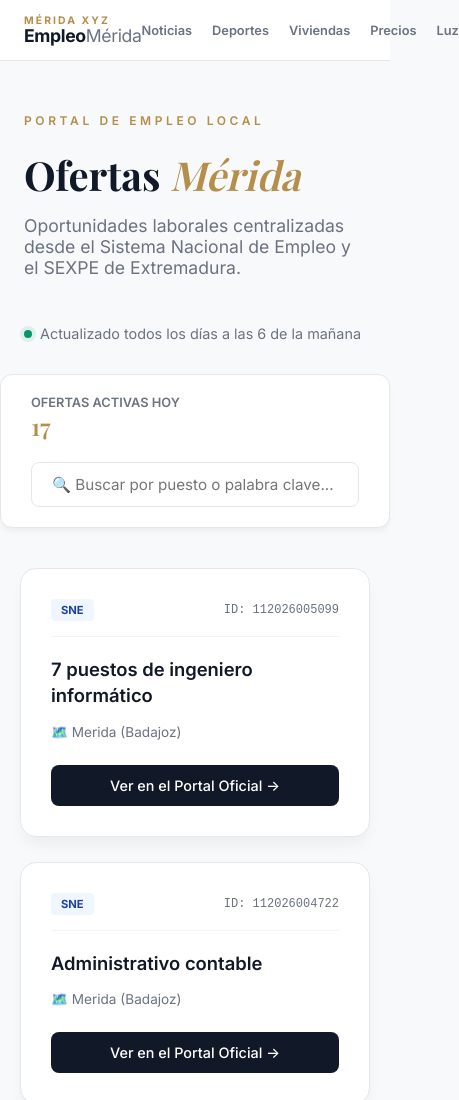
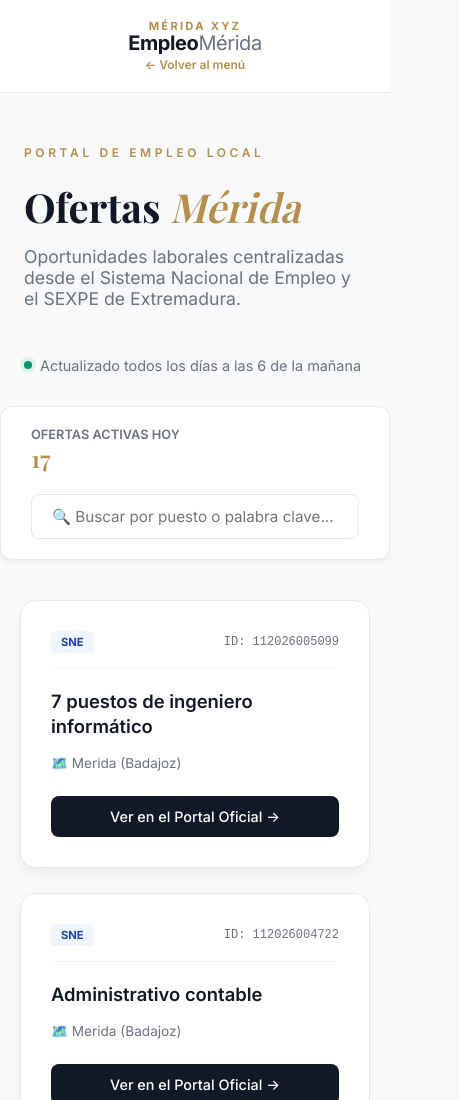
Before and after one commit to fud0dev/EmpleoMerida, a plain HTML site: page docs/index.html in a window 390 px wide. Shown: the top 1100 px of the page, 459 px wide, since content can reach past the window. Drawn offline with nearby package versions, Linux system fonts and the light colour scheme; a web font is replaced by a local one.

Commit message:
Update index.html

```diff
--- a/docs/index.html
+++ b/docs/index.html
@@ -1,5 +1,6 @@
 <!DOCTYPE html>
 <html lang="es">
+
 <head>
     <meta charset="UTF-8">
     <meta name="viewport" content="width=device-width, initial-scale=1.0">
@@ -7,7 +8,9 @@
     <link rel="icon" type="image/png"
         href="https://merida.es/wp-content/uploads/2021/06/xcropped-favicon-32x32.png.pagespeed.ic.4twhV4Os1c.png" />
     <!-- Fuentes Premium -->
-    <link href="https://fonts.googleapis.com/css2?family=Inter:wght@300;400;500;600;700&family=Playfair+Display:ital,wght@0,600;0,700;1,600&display=swap" rel="stylesheet">
+    <link
+        href="https://fonts.googleapis.com/css2?family=Inter:wght@300;400;500;600;700&family=Playfair+Display:ital,wght@0,600;0,700;1,600&display=swap"
+        rel="stylesheet">
     <style>
         :root {
             --bg-body: #f8f9fa;
@@ -28,23 +31,120 @@
         }
 
         /* ── Header Unificado ── */
-        .site-header { background: white; border-bottom: 1px solid var(--border); position: sticky; top: 0; z-index: 500; }
-        .header-inner-nav { max-width: 1100px; margin: 0 auto; padding: 0 1.5rem; height: 60px; display: flex; align-items: center; justify-content: space-between; }
-        .brand { display: flex; flex-direction: column; text-decoration: none; color: inherit; line-height: 1.1; }
-        .brand-xyz { font-size: .65rem; font-weight: 700; text-transform: uppercase; letter-spacing: .2em; color: var(--gold); }
-        .brand-title { font-size: 1.1rem; font-weight: 800; letter-spacing: -.02em; }
-        .brand-title em { font-style: normal; font-weight: 400; color: var(--text-soft); }
+        .site-header {
+            background: white;
+            border-bottom: 1px solid var(--border);
+            position: sticky;
+            top: 0;
+            z-index: 500;
+        }
 
-        .nav-links { display: flex; gap: 1.25rem; }
-        .nav-links a { font-size: .8rem; font-weight: 600; text-decoration: none; color: var(--text-soft); transition: color .2s; }
-        .nav-links a:hover { color: var(--text-main); }
+        .header-inner-nav {
+            max-width: 1100px;
+            margin: 0 auto;
+            padding: 0 1.5rem;
+            height: 60px;
+            display: flex;
+            align-items: center;
+            justify-content: space-between;
+        }
+
+        .brand {
+            display: flex;
+            flex-direction: column;
+            text-decoration: none;
+            color: inherit;
+            line-height: 1.1;
+        }
+
+        .brand-xyz {
+            font-size: .65rem;
+            font-weight: 700;
+            text-transform: uppercase;
+            letter-spacing: .2em;
+            color: var(--gold);
+        }
+
+        .brand-title {
+            font-size: 1.1rem;
+            font-weight: 800;
+            letter-spacing: -.02em;
+        }
+
+        .brand-title em {
+            font-style: normal;
+            font-weight: 400;
+            color: var(--text-soft);
+        }
+
+        .nav-links {
+            display: flex;
+            gap: 1.25rem;
+        }
+
+        .nav-links a {
+            font-size: .8rem;
+            font-weight: 600;
+            text-decoration: none;
+            color: var(--text-soft);
+            transition: color .2s;
+        }
+
+        .nav-links a:hover {
+            color: var(--text-main);
+        }
+
+        .back-to-menu {
+            display: none;
+            font-size: 0.75rem;
+            font-weight: 600;
+            color: var(--gold);
+            text-decoration: none;
+            margin-top: 0.25rem;
+            transition: opacity 0.2s;
+        }
+
+        .back-to-menu:hover {
+            opacity: 0.8;
+        }
 
         /* HEADER (Hero) */
-        .header-hero { text-align: left; max-width: 1100px; margin: 3rem auto 2rem; padding: 0 1.5rem; }
-        .header-hero h1 { font-family: 'Playfair Display', serif; font-size: clamp(2.5rem, 5vw, 4rem); color: var(--text-main); margin: 10px 0; line-height: 1.1; }
-        .header-hero h1 span { font-style: italic; color: var(--gold); font-weight: 400; }
-        .subtitle { font-size: 1.1rem; color: var(--text-soft); max-width: 600px; }
-        .tag-portal { display: inline-block; font-size: 0.75rem; letter-spacing: 0.3em; text-transform: uppercase; color: var(--gold); margin-bottom: 15px; font-weight: 600; }
+        .header-hero {
+            text-align: left;
+            max-width: 1100px;
+            margin: 3rem auto 2rem;
+            padding: 0 1.5rem;
+        }
+
+        .header-hero h1 {
+            font-family: 'Playfair Display', serif;
+            font-size: clamp(2.5rem, 5vw, 4rem);
+            color: var(--text-main);
+            margin: 10px 0;
+            line-height: 1.1;
+        }
+
+        .header-hero h1 span {
+            font-style: italic;
+            color: var(--gold);
+            font-weight: 400;
+        }
+
+        .subtitle {
+            font-size: 1.1rem;
+            color: var(--text-soft);
+            max-width: 600px;
+        }
+
+        .tag-portal {
+            display: inline-block;
+            font-size: 0.75rem;
+            letter-spacing: 0.3em;
+            text-transform: uppercase;
+            color: var(--gold);
+            margin-bottom: 15px;
+            font-weight: 600;
+        }
 
         /* DASHBOARD METADATA */
         .dashboard-meta {
@@ -59,7 +159,7 @@
             justify-content: space-between;
             align-items: center;
             gap: 20px;
-            box-shadow: 0 4px 6px -1px rgba(0,0,0,0.05);
+            box-shadow: 0 4px 6px -1px rgba(0, 0, 0, 0.05);
         }
 
         .meta-stat {
@@ -215,13 +315,38 @@
             margin: 0 auto 20px auto;
         }
 
-        @keyframes spin { 0% { transform: rotate(0deg); } 100% { transform: rotate(360deg); } }
+        @keyframes spin {
+            0% {
+                transform: rotate(0deg);
+            }
+
+            100% {
+                transform: rotate(360deg);
+            }
+        }
 
         /* UTILIDADES */
-        .hidden { display: none !important; }
+        .hidden {
+            display: none !important;
+        }
 
+        @media (max-width: 768px) {
+            .site-header { height: auto; }
+            .header-inner-nav {
+                flex-direction: column;
+                height: auto;
+                padding: 1.25rem 1.5rem;
+                gap: 0.5rem;
+            }
+            .brand { align-items: center; text-align: center; }
+            .brand-xyz { font-size: 0.7rem; }
+            .brand-title { font-size: 1.25rem; }
+            .nav-links { display: none; }
+            .back-to-menu { display: block; }
+        }
     </style>
 </head>
+
 <body>
 
     <header class="site-header">
@@ -229,11 +354,12 @@
             <a href="https://meridaxyz.wordpress.com" class="brand">
                 <span class="brand-xyz">Mérida XYZ</span>
                 <span class="brand-title">Empleo<em>Mérida</em></span>
+                <span class="back-to-menu">← Volver al menú</span>
             </a>
             <nav class="nav-links">
+                <a href="https://fud0dev.github.io/ViviendaMerida/">Viviendas</a>
                 <a href="https://fud0dev.github.io/AgendaMerida/">Noticias</a>
                 <a href="https://fud0dev.github.io/ADMerida/">Deportes</a>
-            <a href="https://fud0dev.github.io/ViviendaMerida/">Viviendas</a>
                 <a href="https://fud0dev.github.io/InflacionMerida/">Precios</a>
                 <a href="https://fud0dev.github.io/LuzMerida/">Luz</a>
             </nav>
@@ -243,9 +369,12 @@
     <div class="header-hero">
         <span class="tag-portal">Portal de Empleo Local</span>
         <h1>Ofertas <span>Mérida</span></h1>
-        <p class="subtitle">Oportunidades laborales centralizadas desde el Sistema Nacional de Empleo y el SEXPE de Extremadura.</p>
-        <div style="margin-top: 30px; display: inline-flex; align-items: center; gap: 8px; font-size: 0.9rem; color: var(--text-soft);">
-            <span style="display: inline-block; width: 8px; height: 8px; background-color: #059669; border-radius: 50%; box-shadow: 0 0 0 4px rgba(5, 150, 105, 0.1);"></span>
+        <p class="subtitle">Oportunidades laborales centralizadas desde el Sistema Nacional de Empleo y el SEXPE de
+            Extremadura.</p>
+        <div
+            style="margin-top: 30px; display: inline-flex; align-items: center; gap: 8px; font-size: 0.9rem; color: var(--text-soft);">
+            <span
+                style="display: inline-block; width: 8px; height: 8px; background-color: #059669; border-radius: 50%; box-shadow: 0 0 0 4px rgba(5, 150, 105, 0.1);"></span>
             Actualizado todos los días a las 6 de la mañana
         </div>
     </div>
@@ -256,7 +385,8 @@
             <span id="txt-count" style="color: var(--gold);">0</span>
         </div>
         <div class="search-container">
-            <input type="text" id="buscador" class="search-input" placeholder="🔍 Buscar por puesto o palabra clave..." onkeyup="filtrarOfertas()">
+            <input type="text" id="buscador" class="search-input" placeholder="🔍 Buscar por puesto o palabra clave..."
+                onkeyup="filtrarOfertas()">
         </div>
     </div>
 
@@ -274,11 +404,14 @@
         <p style="font-size: 0.95rem; font-weight: 600; color: #4b5563; margin-bottom: 15px;">
             Mérida Empleo &copy; 2026
         </p>
-        <p style="font-size: 0.85rem; color: var(--text-soft); max-width: 700px; margin: 0 auto 20px auto; line-height: 1.6;">
-            Aviso Legal: Proyecto desarrollado exclusivamente con fines educativos y de difusión cultural. Toda la información pertenece a sus respectivos autores y fuentes oficiales.
+        <p
+            style="font-size: 0.85rem; color: var(--text-soft); max-width: 700px; margin: 0 auto 20px auto; line-height: 1.6;">
+            Aviso Legal: Proyecto desarrollado exclusivamente con fines educativos y de difusión cultural. Toda la
+            información pertenece a sus respectivos autores y fuentes oficiales.
         </p>
         <p style="font-size: 0.95rem; color: #4b5563; margin-bottom: 15px;">
-            Creado por <a href="https://github.com/fud0dev" target="_blank" style="color: var(--gold); text-decoration: none; font-weight: 600;">fud0dev</a>
+            Creado por <a href="https://github.com/fud0dev" target="_blank"
+                style="color: var(--gold); text-decoration: none; font-weight: 600;">fud0dev</a>
         </p>
 
     </div>
@@ -301,7 +434,7 @@
                 todasLasOfertas = [...dataSexpe.ofertas, ...dataSne.ofertas];
 
                 // Ordenar por nombre o fuente (opcional)
-                todasLasOfertas.sort((a,b) => a.titulo.localeCompare(b.titulo));
+                todasLasOfertas.sort((a, b) => a.titulo.localeCompare(b.titulo));
 
                 // Actualizar contadores
                 document.getElementById('txt-count').innerText = todasLasOfertas.length;
@@ -365,4 +498,5 @@
 
     </script>
 </body>
+
 </html>
```
Lines whose indentation alone changed are shown as unchanged.
